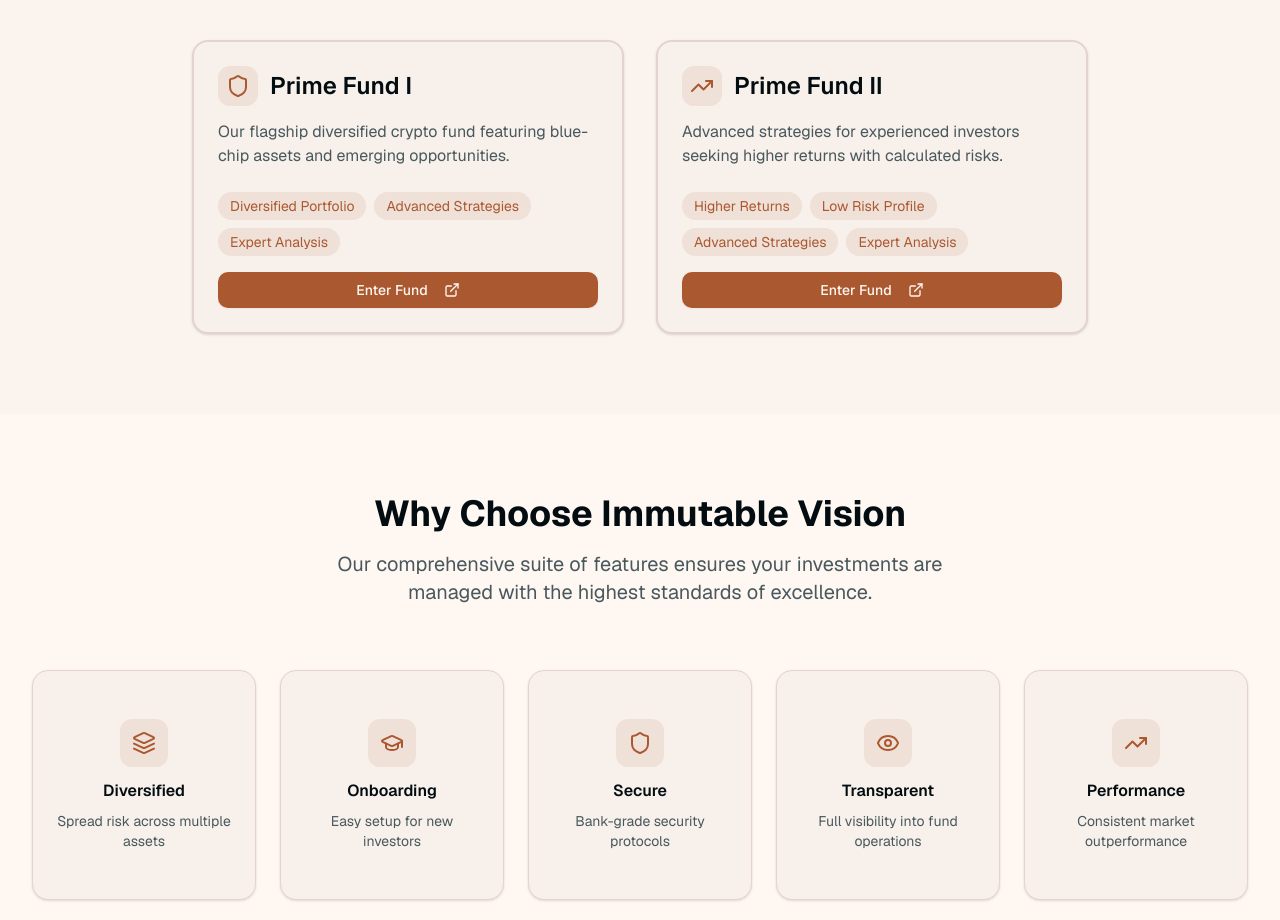
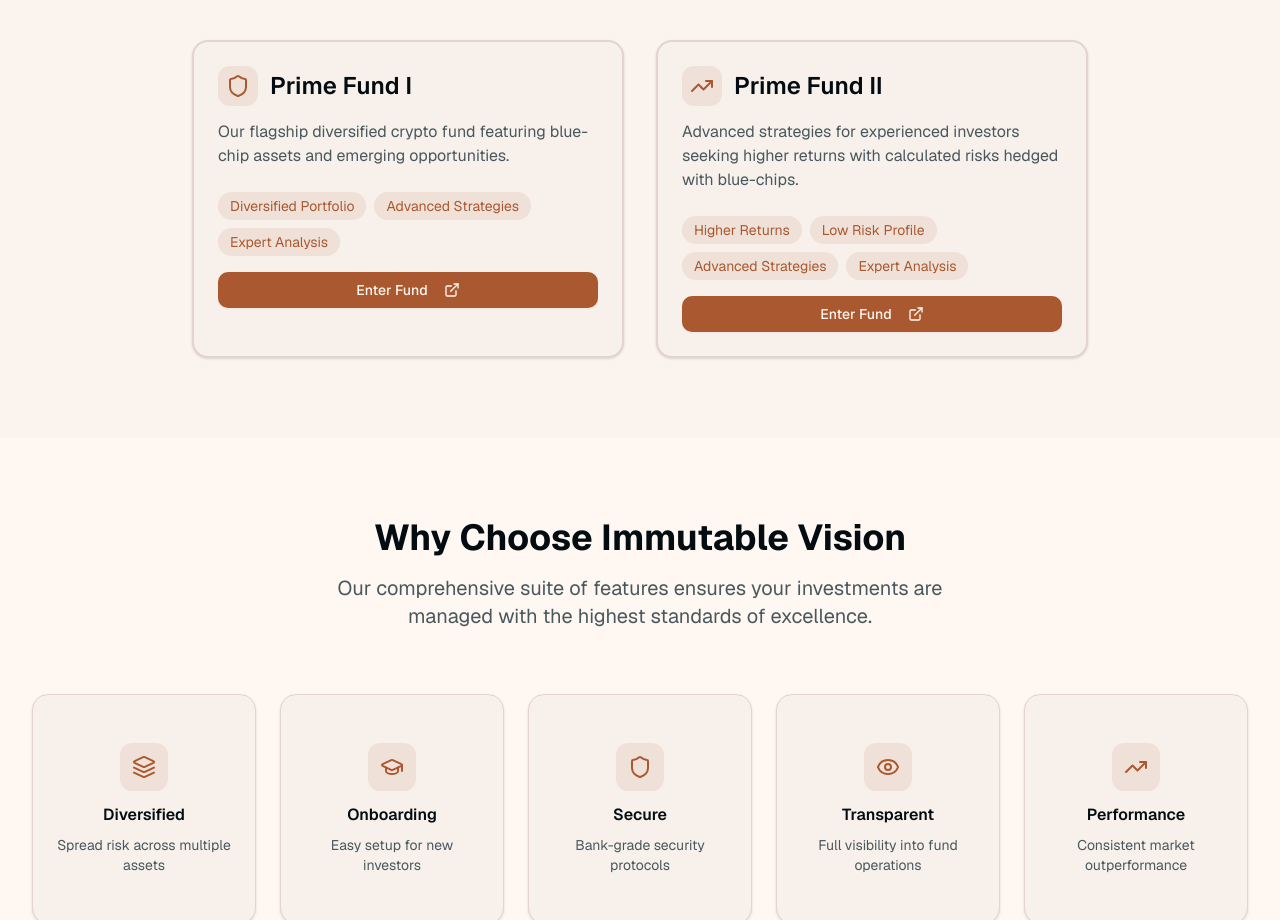
Before and after one commit to immy619/immutablevision-web, a Next.js app: page / in a window 1280 px wide. Shown: the part 1240-2160 px from the top of the page. Built offline with nearby package versions, Linux system fonts and the light colour scheme.

Commit message:
Update prime-funds.tsx

```diff
--- a/components/prime-funds.tsx
+++ b/components/prime-funds.tsx
@@ -14,7 +14,7 @@ const funds = [
   },
   {
     title: "Prime Fund II",
-    description: "Advanced strategies for experienced investors seeking higher returns with calculated risks.",
+    description: "Advanced strategies for experienced investors seeking higher returns with calculated risks hedged with blue-chips.",
     link: "https://beta.velvet.capital/#/fund/manage/0x05fc3317a28f0228f61891280ea7a7e962fde001",
     features: ["Higher Returns", "Low Risk Profile", "Advanced Strategies", "Expert Analysis"],
     icon: TrendingUp,
```
